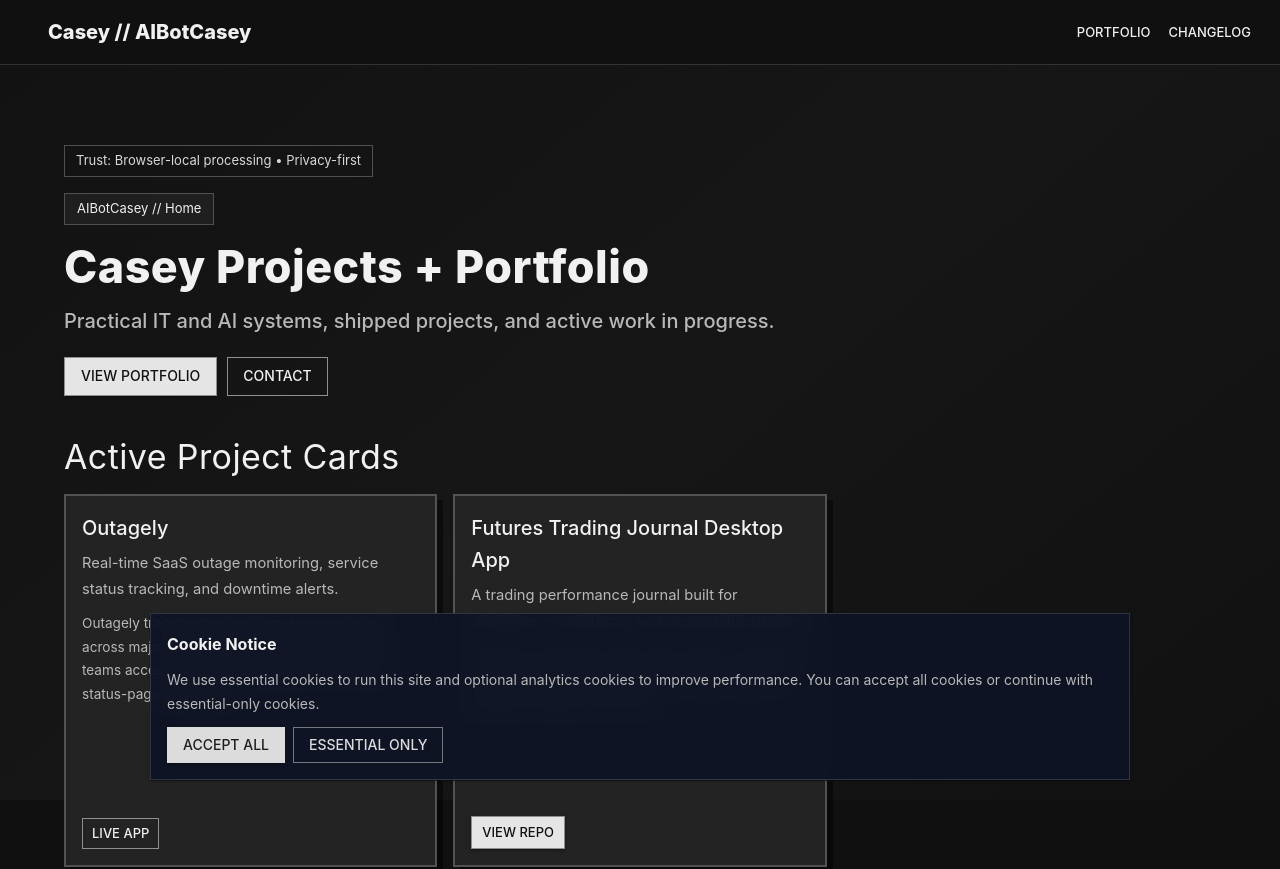
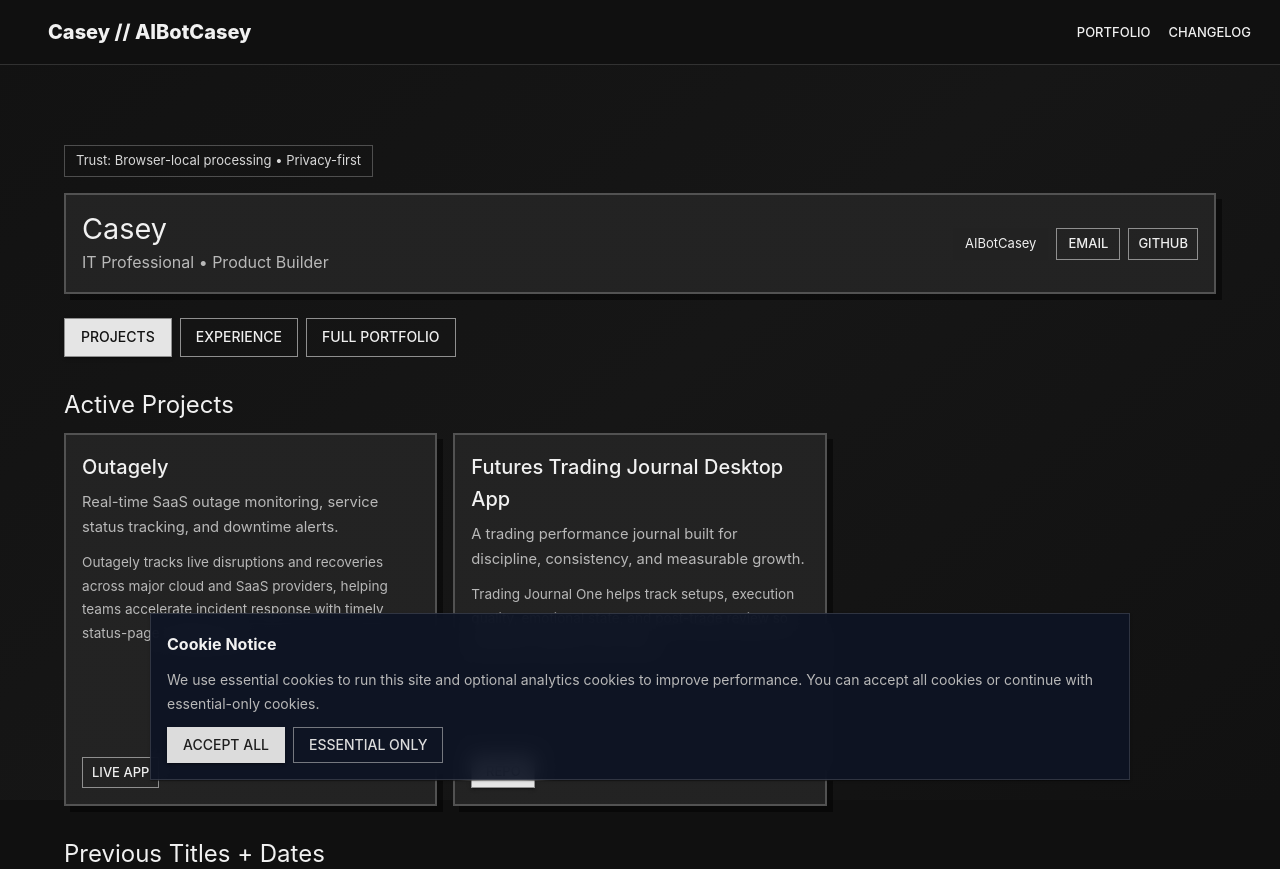
Before and after one commit to AIBotCasey/casey-pages, a React (Vite) app: page / in a window 1280 px wide. Shown: the top 869 px of the page. Built offline with nearby package versions, Linux system fonts and the light colour scheme; some icons are missing.

Commit message:
Home body redesign: compact profile layout inspired by jakehamilton.dev

```diff
--- a/src/pages/HomePage.jsx
+++ b/src/pages/HomePage.jsx
@@ -5,6 +5,7 @@
   CardActions,
   CardContent,
   Chip,
+  Stack,
   Typography,
 } from '@mui/material'
 import { Link as RouterLink } from 'react-router-dom'
@@ -40,65 +41,82 @@
           sameAs: ['https://github.com/AIBotCasey'],
           jobTitle: 'IT Professional & Product Builder',
         },
-        {
-          '@context': 'https://schema.org',
-          '@type': 'WebPage',
-          name: 'Casey Home',
-          url: `${SITE_URL}/`,
-          description: 'Projects, portfolio, and previous titles for Casey.',
-        },
       ],
     })
   }, [])
 
   return (
-    <Box
+    <Stack spacing={3} sx={{ fontFamily: '"Courier New", Courier, monospace' }}>
+      <Card
         sx={{
-        fontFamily: '"Courier New", Courier, monospace',
+          border: '2px solid #525252',
+          borderRadius: 0,
+          bgcolor: '#171717',
+          boxShadow: '6px 6px 0 rgba(0,0,0,0.45)',
         }}
       >
-      <Box sx={{ mb: 5 }}>
-        <Chip
-          label="AIBotCasey // Home"
-          sx={{
-            width: 'fit-content',
-            borderRadius: 0,
-            bgcolor: '#1f1f1f',
-            color: '#efefef',
-            border: '1px solid #4f4f4f',
-            mb: 2,
-          }}
-        />
-        <Typography variant="h1" sx={{ fontSize: { xs: '2rem', md: '2.8rem' }, letterSpacing: 0.5 }}>
-          Casey Projects + Portfolio
+        <CardContent sx={{ pb: '16px !important' }}>
+          <Stack direction={{ xs: 'column', sm: 'row' }} justifyContent="space-between" alignItems={{ xs: 'flex-start', sm: 'center' }} gap={1.5}>
+            <Box>
+              <Typography variant="h4" sx={{ fontSize: { xs: '1.55rem', md: '1.8rem' }, mb: 0.2 }}>
+                Casey
               </Typography>
-        <Typography variant="h6" color="text.secondary" sx={{ maxWidth: 860, mt: 1.5 }}>
-          Practical IT and AI systems, shipped projects, and active work in progress.
-        </Typography>
-        <Box sx={{ display: 'flex', gap: 1.25, flexWrap: 'wrap', mt: 2.5 }}>
+              <Typography color="text.secondary">IT Professional • Product Builder</Typography>
+            </Box>
+            <Stack direction="row" gap={1} flexWrap="wrap">
+              <Chip label="AIBotCasey" sx={{ borderRadius: 0, bgcolor: '#222', color: '#efefef' }} />
               <Button
-            variant="contained"
-            component={RouterLink}
-            to="/portfolio"
-            sx={{ borderRadius: 0, border: '1px solid #8f8f8f', bgcolor: '#e5e5e5', color: '#121212', '&:hover': { bgcolor: '#d5d5d5' } }}
+                variant="outlined"
+                size="small"
+                href="mailto:support@aibotcasey.com"
+                sx={{ borderRadius: 0, borderColor: '#8f8f8f', color: '#efefef' }}
               >
-            View Portfolio
+                Email
               </Button>
               <Button
                 variant="outlined"
-            href="mailto:support@aibotcasey.com"
-            sx={{ borderRadius: 0, borderColor: '#8f8f8f', color: '#f1f1f1' }}
+                size="small"
+                href="https://github.com/AIBotCasey"
+                target="_blank"
+                rel="noreferrer"
+                sx={{ borderRadius: 0, borderColor: '#8f8f8f', color: '#efefef' }}
               >
-            Contact
+                GitHub
+              </Button>
+            </Stack>
+          </Stack>
+        </CardContent>
+      </Card>
+
+      <Box sx={{ display: 'flex', gap: 1, flexWrap: 'wrap' }}>
+        <Button
+          variant="contained"
+          href="#projects"
+          sx={{ borderRadius: 0, border: '1px solid #8f8f8f', bgcolor: '#e5e5e5', color: '#121212', '&:hover': { bgcolor: '#d5d5d5' } }}
+        >
+          Projects
+        </Button>
+        <Button
+          variant="outlined"
+          href="#experience"
+          sx={{ borderRadius: 0, borderColor: '#8f8f8f', color: '#efefef' }}
+        >
+          Experience
+        </Button>
+        <Button
+          variant="outlined"
+          component={RouterLink}
+          to="/portfolio"
+          sx={{ borderRadius: 0, borderColor: '#8f8f8f', color: '#efefef' }}
+        >
+          Full Portfolio
         </Button>
       </Box>
-      </Box>
 
-      <Box id="projects" sx={{ mb: 6 }}>
-        <Typography variant="h4" sx={{ mb: 2, letterSpacing: 0.4 }}>
-          Active Project Cards
+      <Box id="projects" sx={{ pt: 1 }}>
+        <Typography variant="h5" sx={{ mb: 1.5 }}>
+          Active Projects
         </Typography>
-
         <Box
           sx={{
             display: 'grid',
@@ -169,7 +187,7 @@
                     rel="noreferrer"
                     sx={{ borderRadius: 0, border: '1px solid #8f8f8f', bgcolor: '#e5e5e5', color: '#121212', '&:hover': { bgcolor: '#d5d5d5' } }}
                   >
-                    View Repo
+                    Repo
                   </Button>
                 ) : null}
               </CardActions>
@@ -178,11 +196,11 @@
         </Box>
       </Box>
 
-      <Box>
-        <Typography variant="h4" sx={{ mb: 2, letterSpacing: 0.4 }}>
+      <Box id="experience" sx={{ pt: 1 }}>
+        <Typography variant="h5" sx={{ mb: 1.5 }}>
           Previous Titles + Dates
         </Typography>
-        <Box sx={{ display: 'grid', gap: 1.1 }}>
+        <Stack spacing={1.1}>
           {previousTitles.map((item) => (
             <Box
               key={`${item.title}-${item.period}`}
@@ -203,8 +221,8 @@
               <Typography color="text.secondary">{item.period}</Typography>
             </Box>
           ))}
+        </Stack>
       </Box>
-      </Box>
-    </Box>
+    </Stack>
   )
 }
```
Lines whose indentation alone changed are shown as unchanged.
